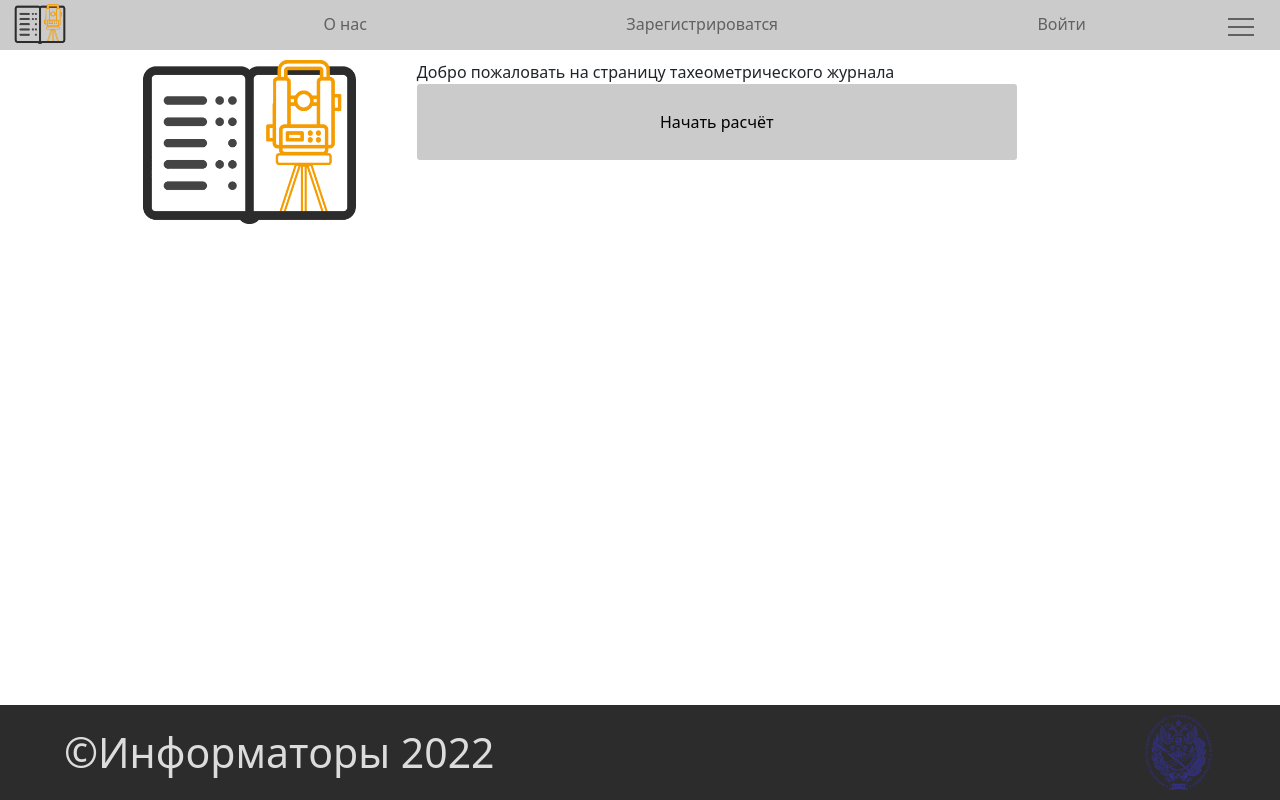
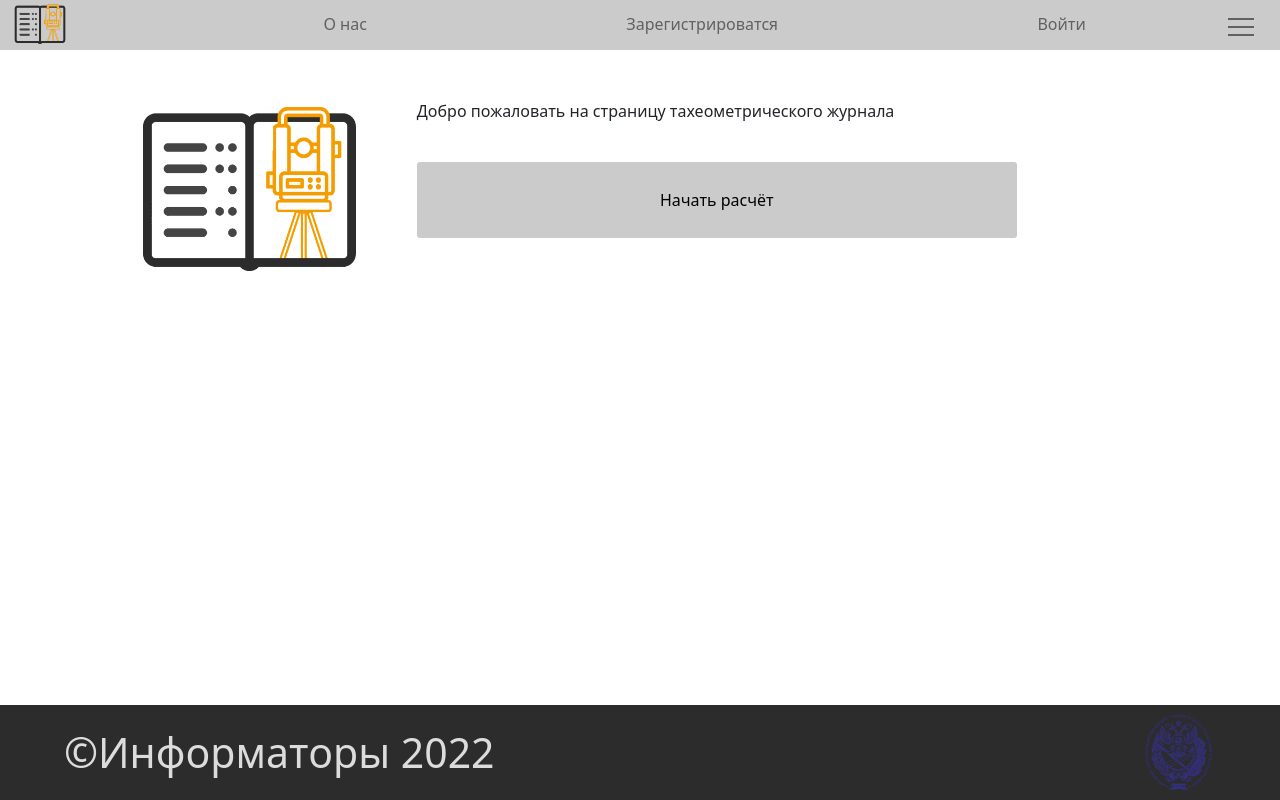
Before and after one commit to Suroga/tahJournal, a Django app: page / in a window 1280 px wide. Run offline with Django 3.2, Linux system fonts and the light colour scheme; parts of the project's set-up code (start-up, migrations or seed data) failed here and were passed over; some libraries are stand-ins or nearby versions.

Commit message:
egegegee

```diff
--- a/journal/journal/static/css/style.css
+++ b/journal/journal/static/css/style.css
@@ -1,3 +1,10 @@
+body{
+  -ms-user-select: none;
+  -moz-user-select: none;
+  -khtml-user-select: none;
+  -webkit-user-select: none;
+}
+
 #header{
   width: 100%;;
   height: 50px;
@@ -214,10 +221,6 @@ text-decoration: none;
   padding: 0 5% 0;
   height: 15%;
   background-color: #2C2C2C;
-  -ms-user-select: none;
-  -moz-user-select: none;
-  -khtml-user-select: none;
-  -webkit-user-select: none;
   pointer-events: none;
   }
 
@@ -365,7 +368,16 @@ margin: 0;
 #mainpadgecontainer{
   display: grid;
   grid-template-columns:30% 70%;
+  align-items: center;
+}
 
+.maindiv{
+  margin-top: 5%;
+}
+
+.maintext{
+  margin-bottom: 5%;
+}
 
   /* display: flex;
   background-color: #000;
@@ -374,7 +386,6 @@ margin: 0;
   max-width: 800px;
   min-height: 600px;
   justify-content: space-between; */
-}
 
 
 .mainlogo img{
--- a/journal/journal/templates/base.html
+++ b/journal/journal/templates/base.html
@@ -99,7 +99,7 @@
         <div id ="mainpadgecontainer">
           <div class = "mainlogo"><img src="{% static 'images/logo.png' %}" alt = "Информаторы"></div>
           <div class = 'maindiv'>
-            <div class = "maintext">Добро пожаловать на страницу тахеометрического журнала</div>
+            <div class = "maintext"><p>Добро пожаловать на страницу тахеометрического журнала</p></div>
             <div class = "mainbutton"><a class="btn" href="{% url 'tah:calculation1' %}">Начать расчёт</a></div>
           </div>
         </div>
```
